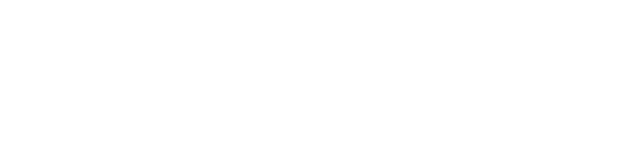
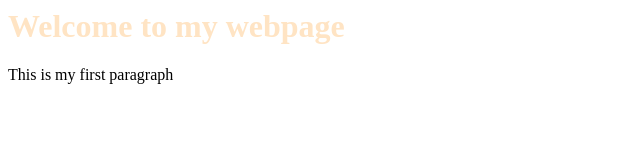
Before and after one commit to nghien00/mywebsite1, a plain HTML site: page index.html in a window 1280 px wide. Shown: the whole page, without its empty margins (0-640 px from the left). Drawn offline with Linux system fonts and the light colour scheme.

Commit message:
Update index.html

```diff
--- a/index.html
+++ b/index.html
@@ -3,8 +3,18 @@
         <title>
             Hienwebpage
         </title>
+        <style>
+            h1 {
+                color: bisque;
+            }
+        </style>
     </head>
     <body>
-
+        <h1>
+            Welcome to my webpage
+        </h1>
+        <p>
+            This is my first paragraph
+        </p>
     </body>
 </html>
```
